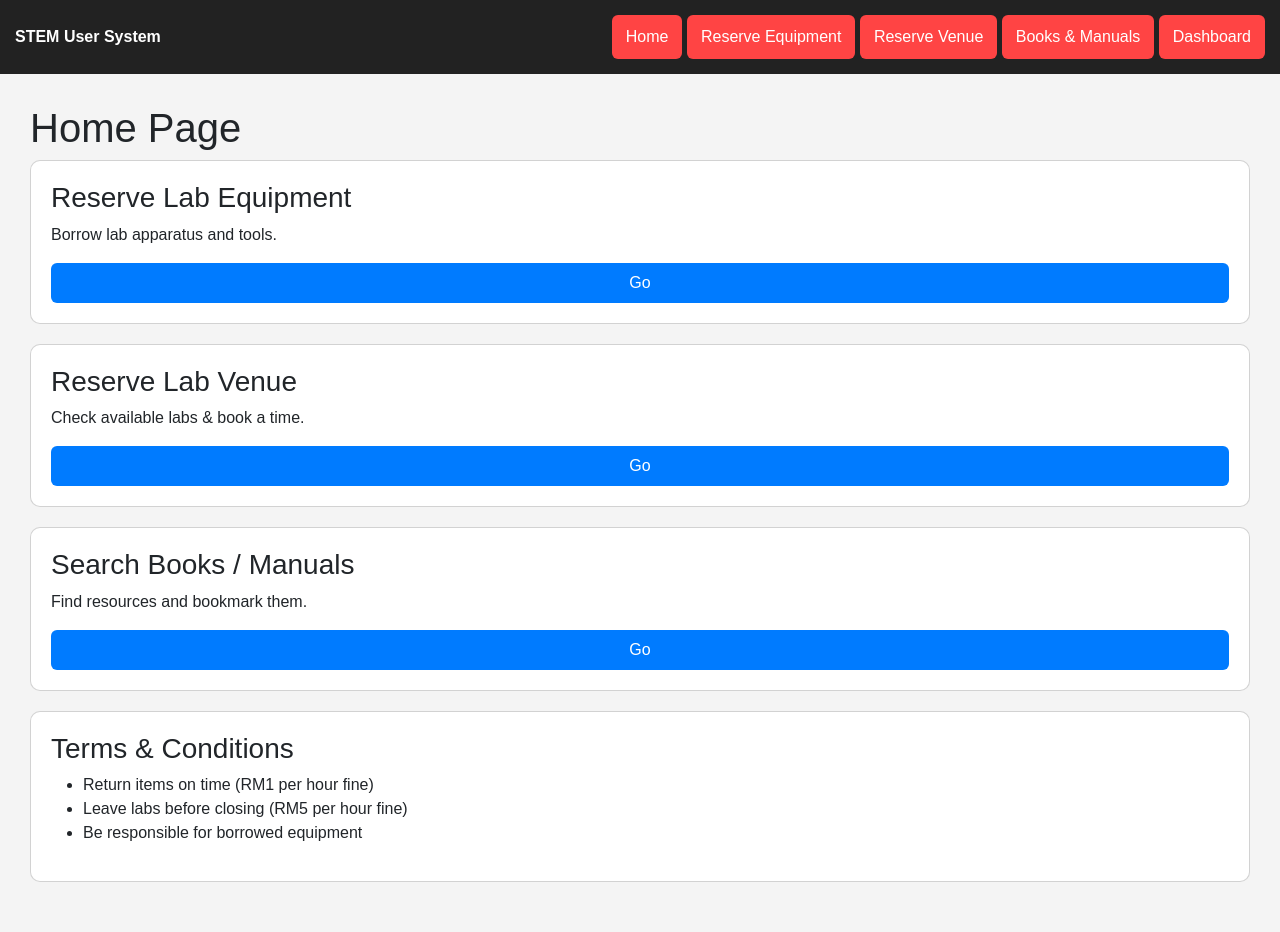
After one commit to nidqija/Unnamed-Project, a Django app: page /reserve/ in a window 1280 px wide. The commit adds this page. Run offline with Django 5.2, Linux system fonts and the light colour scheme.

```diff
--- a/fastapiproject/items/models.py
+++ b/fastapiproject/items/models.py
@@ -6,8 +6,7 @@ from django.db import models
 
 class Admin(models.Model):
    admin_id = models.AutoField(primary_key=True , default=1)
-   admin_name = models.CharField(max_length=255)
-   admin_email = models.EmailField(unique=True)
+   staff_id = models.CharField(max_length=255)
    admin_password = models.CharField(max_length=255)
 
 
--- a/fastapiproject/items/templates/admin_dashboard.html
+++ b/fastapiproject/items/templates/admin_dashboard.html
@@ -106,6 +106,7 @@
                         <a href="#" class="d-flex align-items-center text-decoration-none text-light dropdown-toggle" id="profileDropdown" data-bs-toggle="dropdown">
                             <img src="https://ui-avatars.com/api/?name=Admin+User&background=0d6efd&color=fff" alt="" width="32" height="32" class="rounded-circle me-2">
                             <div class="d-none d-lg-block">
+
                                 <div class="small fw-bold">Admin User</div>
                             </div>
                         </a>
--- /dev/null
+++ b/fastapiproject/items/templates/reserve.html
@@ -0,0 +1,376 @@
+<!DOCTYPE html>
+<html>
+
+<head>
+        <!-- Bootstrap 5.2 CSS -->
+    <link href="https://cdn.jsdelivr.net/npm/bootstrap@5.2.3/dist/css/bootstrap.min.css" rel="stylesheet">
+
+    <!-- Chart.js -->
+    <script src="https://cdn.jsdelivr.net/npm/chart.js"></script>
+
+    <!-- Font Awesome -->
+    <link rel="stylesheet" href="https://cdnjs.cloudflare.com/ajax/libs/font-awesome/6.4.0/css/all.min.css">
+
+    <!-- Google Fonts -->
+    <link href="https://fonts.googleapis.com/css2?family=Inter:wght@300;400;500;600;700&display=swap" rel="stylesheet">
+
+    <meta charset="UTF-8">
+    <title>STEM Resource User System</title>
+
+    <!-- Basic simple CSS to make layout readable -->
+    <style>
+        body {
+            font-family: Arial;
+            margin: 0;
+            padding: 0;
+            background: #f4f4f4;
+        }
+
+        /* Top navigation bar */
+        .navbar {
+            background: #222;
+            color: white;
+            padding: 15px;
+            display: flex;
+            justify-content: space-between;
+            /* left and right alignment */
+            align-items: center;
+        }
+
+        /* Button in the navbar */
+        .nav-btn {
+            background: #ff4444;
+            padding: 10px 14px;
+            border-radius: 6px;
+            cursor: pointer;
+        }
+
+        /* Sections (pages simulated in one HTML file) */
+        section {
+            display: none;
+            /* hidden by default */
+            padding: 30px;
+        }
+
+        /* The active visible section */
+        .active {
+            display: block;
+        }
+
+        /* Simple card box */
+        .card {
+            background: white;
+            padding: 20px;
+            border-radius: 10px;
+            margin-bottom: 20px;
+        }
+
+        button {
+            padding: 8px 12px;
+            background: #007bff;
+            border: none;
+            color: white;
+            border-radius: 6px;
+            cursor: pointer;
+        }
+
+        input {
+            padding: 8px;
+            width: 90%;
+            margin-top: 6px;
+            margin-bottom: 10px;
+        }
+
+        table {
+            width: 100%;
+            border-collapse: collapse;
+            background: white;
+        }
+
+        table,
+        th,
+        td {
+            border: 1px solid #ddd;
+            padding: 10px;
+        }
+    </style>
+</head>
+
+<body>
+
+    <!--
+        NAVIGATION BAR SECTION
+        This bar sits at the top.
+        User clicks a button to "switch pages".
+    -->
+    <div class="navbar">
+        <div><b>STEM User System</b></div>
+
+        <!-- Buttons for switching page sections -->
+        <div>
+            <button class="nav-btn" onclick="openPage('home')">Home</button>
+            <button class="nav-btn" onclick="openPage('equip')">Reserve Equipment</button>
+            <button class="nav-btn" onclick="openPage('venue')">Reserve Venue</button>
+            <button class="nav-btn" onclick="openPage('books')">Books & Manuals</button>
+            <button class="nav-btn" onclick="openPage('dashboard')">Dashboard</button>
+        </div>
+    </div>
+
+    <!--
+        HOME PAGE
+        Shows the four main functions.
+    -->
+    <section id="home" class="active">
+        <h1>Home Page</h1>
+
+        <div class="card">
+            <h3>Reserve Lab Equipment</h3>
+            <p>Borrow lab apparatus and tools.</p>
+            <button onclick="openPage('equip')">Go</button>
+        </div>
+
+        <div class="card">
+            <h3>Reserve Lab Venue</h3>
+            <p>Check available labs & book a time.</p>
+            <button onclick="openPage('venue')">Go</button>
+        </div>
+
+        <div class="card">
+            <h3>Search Books / Manuals</h3>
+            <p>Find resources and bookmark them.</p>
+            <button onclick="openPage('books')">Go</button>
+        </div>
+
+        <div class="card">
+            <h3>Terms & Conditions</h3>
+            <ul>
+                <li>Return items on time (RM1 per hour fine)</li>
+                <li>Leave labs before closing (RM5 per hour fine)</li>
+                <li>Be responsible for borrowed equipment</li>
+            </ul>
+        </div>
+    </section>
+
+    <!--
+        RESERVE LAB EQUIPMENT PAGE
+        Shows table of available equipment
+        User can request amount
+    -->
+    <section id="equip">
+        <h1>Reserve Lab Equipment</h1>
+
+        <table>
+            <tr>
+                <th>Item Name</th>
+                <th>Available</th>
+                <th>Reserve</th>
+            </tr>
+
+            <tr>
+                <td>Beakers</td>
+                <td>12</td>
+                <td><button onclick="reserveEquip('Beakers')">Reserve</button></td>
+            </tr>
+
+            <tr>
+                <td>Microscopes</td>
+                <td>5</td>
+                <td><button onclick="reserveEquip('Microscope')">Reserve</button></td>
+            </tr>
+
+            <tr>
+                <td>Test Tube Set</td>
+                <td>20</td>
+                <td><button onclick="reserveEquip('Test Tube Set')">Reserve</button></td>
+            </tr>
+        </table>
+
+        <p id="equipMsg"></p>
+    </section>
+
+    <!--
+        RESERVE VENUE PAGE
+        Shows lab status and booking purpose
+    -->
+    <section id="venue">
+        <h1>Reserve Lab Venue</h1>
+
+        <table>
+            <tr>
+                <th>Lab Name</th>
+                <th>Status</th>
+                <th>Reserve</th>
+            </tr>
+
+            <tr>
+                <td>Physics Lab</td>
+                <td>Open</td>
+                <td><button onclick="reserveVenue('Physics Lab')">Reserve</button></td>
+            </tr>
+
+            <tr>
+                <td>Chemistry Lab</td>
+                <td>Open</td>
+                <td><button onclick="reserveVenue('Chemistry Lab')">Reserve</button></td>
+            </tr>
+
+            <tr>
+                <td>Biology Lab</td>
+                <td>Open</td>
+                <td><button onclick="reserveVenue('Biology Lab')">Reverse</button></td>
+            </tr>
+        </table>
+
+        <p id="venueMsg"></p>
+    </section>
+
+    <!--
+        BOOK SEARCH + BOOKMARK PAGE
+        Contains search bar + results + bookmark feature
+    -->
+    <section id="books">
+        <h1>Search Books & Manuals</h1>
+
+        <input type="text" id="searchInput" placeholder="Search book..." onkeyup="searchBook()">
+
+        <div id="bookList" class="card"></div>
+
+    </section>
+
+    <!--
+        DASHBOARD
+        Shows all user bookmarks & reserved items
+    -->
+    <section id="dashboard">
+        <h1>User Dashboard</h1>
+
+        <div class="card">
+            <h2>Bookmarked Books</h2>
+            <ul id="bookmarkList"></ul>
+        </div>
+
+        <div class="card">
+            <h2>Reserved Equipment</h2>
+            <ul id="reservedEquipList"></ul>
+        </div>
+
+        <div class="card">
+            <h2>Reserved Venues</h2>
+            <ul id="reservedVenueList"></ul>
+        </div>
+    </section>
+
+    <script>
+        /* ============================
+           PAGE SWITCHING LOGIC
+           ============================ */
+
+        function openPage(pageId) {
+            document.querySelectorAll("section").forEach(sec => sec.classList.remove("active"));
+            document.getElementById(pageId).classList.add("active");
+        }
+
+        /* ============================
+           RESERVE EQUIPMENT LOGIC
+           ============================ */
+
+        let reservedEquip = [];
+
+        function reserveEquip(itemName) {
+            reservedEquip.push(itemName);
+            document.getElementById("equipMsg").innerHTML =
+                "Success! You reserved: " + itemName + ". Deadline: Today 4pm.";
+
+            updateDashboard();
+        }
+
+        /* ============================
+           RESERVE VENUE LOGIC
+           ============================ */
+
+        let reservedVenues = [];
+
+        function reserveVenue(labName) {
+            let purpose = prompt("Enter purpose of reservation:");
+            if (purpose === null || purpose.trim() === "") return;
+
+            reservedVenues.push(labName + " (Purpose: " + purpose + ")");
+            document.getElementById("venueMsg").innerHTML =
+                "Success! Venue reserved. Deadline: Today 4pm.";
+
+            updateDashboard();
+        }
+
+        /* ============================
+           BOOK SEARCH + BOOKMARK LOGIC
+           ============================ */
+
+        const books = [
+            "Engineering Materials Handbook",
+            "Biology Lab Manual",
+            "Physics Experiment Guide",
+            "Chemistry Reaction Handbook",
+            "Robotics Programming Basics"
+        ];
+
+        let bookmarks = [];
+
+        // Show book list initially
+        showBooks(books);
+
+        function showBooks(list) {
+            const div = document.getElementById("bookList");
+            div.innerHTML = "";
+
+            list.forEach(book => {
+                div.innerHTML += `
+                    <p>
+                        ${book}
+                        <button onclick="bookmarkBook('${book}')">Bookmark</button>
+                    </p>
+                `;
+            });
+        }
+
+        // Search function
+        function searchBook() {
+            const text = document.getElementById("searchInput").value.toLowerCase();
+            const filtered = books.filter(b => b.toLowerCase().includes(text));
+            showBooks(filtered);
+        }
+
+        // Bookmark function
+        function bookmarkBook(book) {
+            if (!bookmarks.includes(book)) {
+                bookmarks.push(book);
+                alert("Book bookmarked!");
+                updateDashboard();
+            }
+        }
+
+        /* ============================
+           UPDATE DASHBOARD
+           ============================ */
+        function updateDashboard() {
+
+            // Update book bookmarks
+            const list1 = document.getElementById("bookmarkList");
+            list1.innerHTML = "";
+            bookmarks.forEach(b => list1.innerHTML += "<li>" + b + "</li>");
+
+            // Update reserved equipment
+            const list2 = document.getElementById("reservedEquipList");
+            list2.innerHTML = "";
+            reservedEquip.forEach(e => list2.innerHTML += "<li>" + e + "</li>");
+
+            // Update reserved venues
+            const list3 = document.getElementById("reservedVenueList");
+            list3.innerHTML = "";
+            reservedVenues.forEach(v => list3.innerHTML += "<li>" + v + "</li>");
+        }
+
+    </script>
+
+</body>
+
+</html>
--- a/fastapiproject/items/urls.py
+++ b/fastapiproject/items/urls.py
@@ -2,7 +2,7 @@
 # from .views import index, custom_admin_login
 
 from django.urls import path
-from .views import index, custom_admin_login , admin_dashboard
+from .views import index, custom_admin_login , admin_dashboard , reserve_page , insert_admin
 
 urlpatterns = [
     # 1. Homepage: maps the root URL (e.g., http://127.0.0.1:8000/)
@@ -11,8 +11,8 @@ urlpatterns = [
     # 2. Login Page: maps to the custom authentication view
     # The trailing slash ('/') is the convention.
     path('login/', custom_admin_login, name='login'),
-    path('admin_dashboard/' , admin_dashboard , name='admin_dashboard')
-
-
+    path('admin_dashboard/' , admin_dashboard , name='admin_dashboard') ,
+    path('reserve/' , reserve_page , name='reserve'),
+    path('insert_admin/' , insert_admin , name='insert_admin')
     # Optional: You can remove the conflicting and incorrect login path entries.
 ]
--- a/fastapiproject/items/views.py
+++ b/fastapiproject/items/views.py
@@ -2,40 +2,64 @@
 from django.shortcuts import render, redirect
 from django.contrib.auth import authenticate, login
 from django.conf import settings
+from .models import Admin , Item
 
 def index(request):
     return render(request, 'login.html')
 
 
 def admin_dashboard(request):
-    return render(request , 'admin_dashboard.html')
+    admin_id = request.session.get('admin_id')
+    if not admin_id:
+        return redirect('custom_admin_login')
+
+    admin = Admin.objects.get(admin_id=admin_id)
+
+    if request.method == 'POST':
+        item_name = request.POST.get('item_name')
+        item_amount = request.POST.get('item_amount')
+
+        Item.objects.create(item_name=item_name, item_amount=item_amount, admin_id=admin)
+
+        success_message = f"Item '{item_name}' added successfully!"
+        return render(request, 'admin_dashboard.html', {'success': success_message, 'admin': admin})
+
+    return render(request, 'admin_dashboard.html', {'admin': admin})
+
+
+def insert_admin(request):
+    if request.method == 'POST':
+        staff_id = request.POST.get('staff_id')
+        admin_password = request.POST.get('admin_password')
+
+        admin = Admin(staff_id=staff_id , admin_password=admin_password)
+        admin.save()
+
+        success_message = f"Admin with Staff ID '{staff_id}' added successfully!"
+        return render(request, 'admin_dashboard.html', {'success': success_message})
+
+    return render(request , 'insert_admin.html')
+
 
 
 
 def custom_admin_login(request):
     if request.method == 'POST':
-        student_id = request.POST.get('student_id')
-        password = request.POST.get('password')
-        special_id = request.POST.get('special_id')
+        admin_password = request.POST.get('admin_password')
+        staff_id = request.POST.get('staff_id')
 
-        user = authenticate(request, username=student_id, password=password)
+        try:
+              admin = Admin.objects.get(staff_id=staff_id, admin_password=admin_password)
+              request.session['admin_id'] = admin.admin_id
+              return redirect('admin_dashboard')
 
-        if user is not None:
 
-            if special_id == 'STEMFUN2024':
-                login(request, user)
-
-                print("Login successful for user: " , user.username)
-                return redirect(settings.LOGIN_REDIRECT_URL)
-
-            else:
-                print("Invalid Special Student ID attempt for user: ", user.username)
-                error_message = 'Invalid Special Student ID.'
-        else:
-            error_message = 'Invalid Student ID or Password.'
-            print(error_message)
-
-        return render(request, 'login.html', {'error': error_message})
-
+        except Admin.DoesNotExist:
+              print("Invalid credentials")
+              return render(request, 'login.html')
     else:
         return render(request, 'login.html')
+
+
+def reserve_page(request):
+    return render(request , 'reserve.html')
```
Also changed, not shown: fastapiproject/items/templates/insert_admin.html (added, +116 -0 lines), fastapiproject/items/templates/login.html (+6 -9 lines), fastapiproject/db.sqlite3, fastapiproject/items/migrations/0003_rename_admin_name_admin_staff_id_and_more.py (added).
